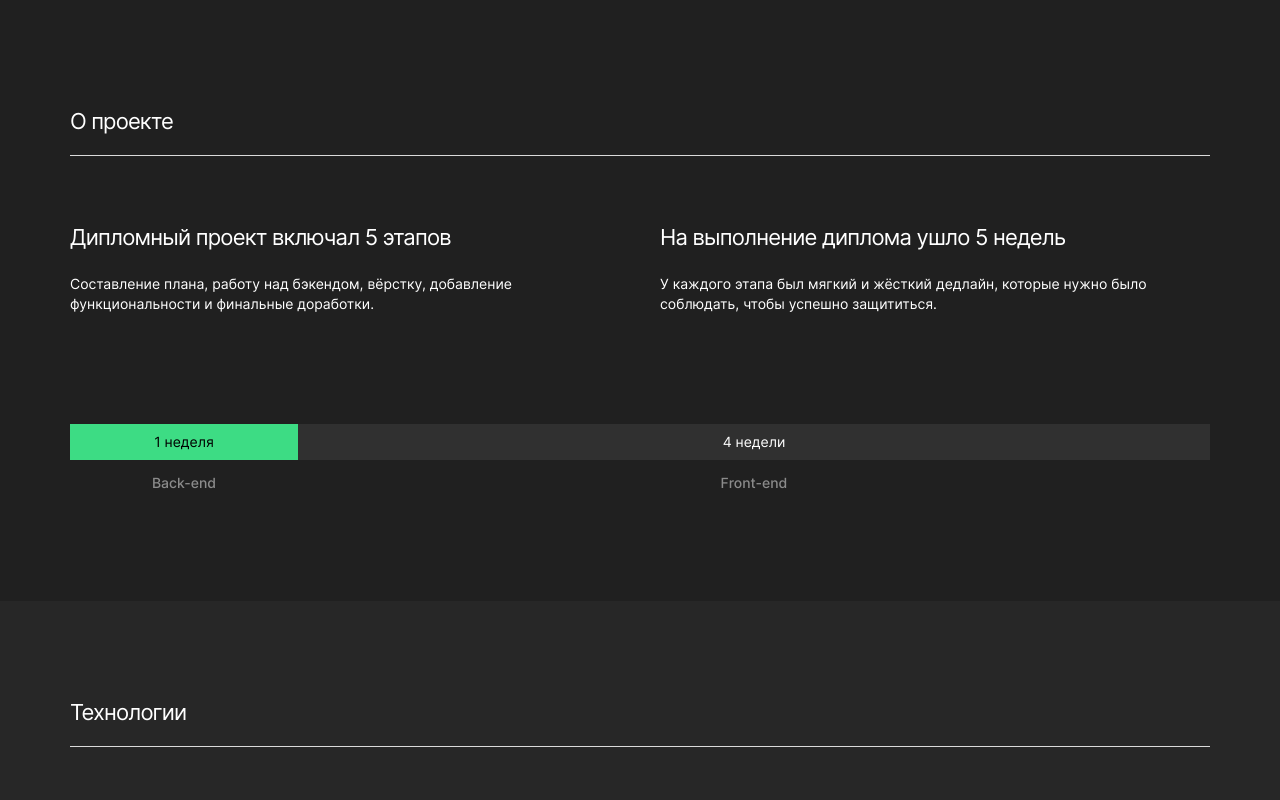
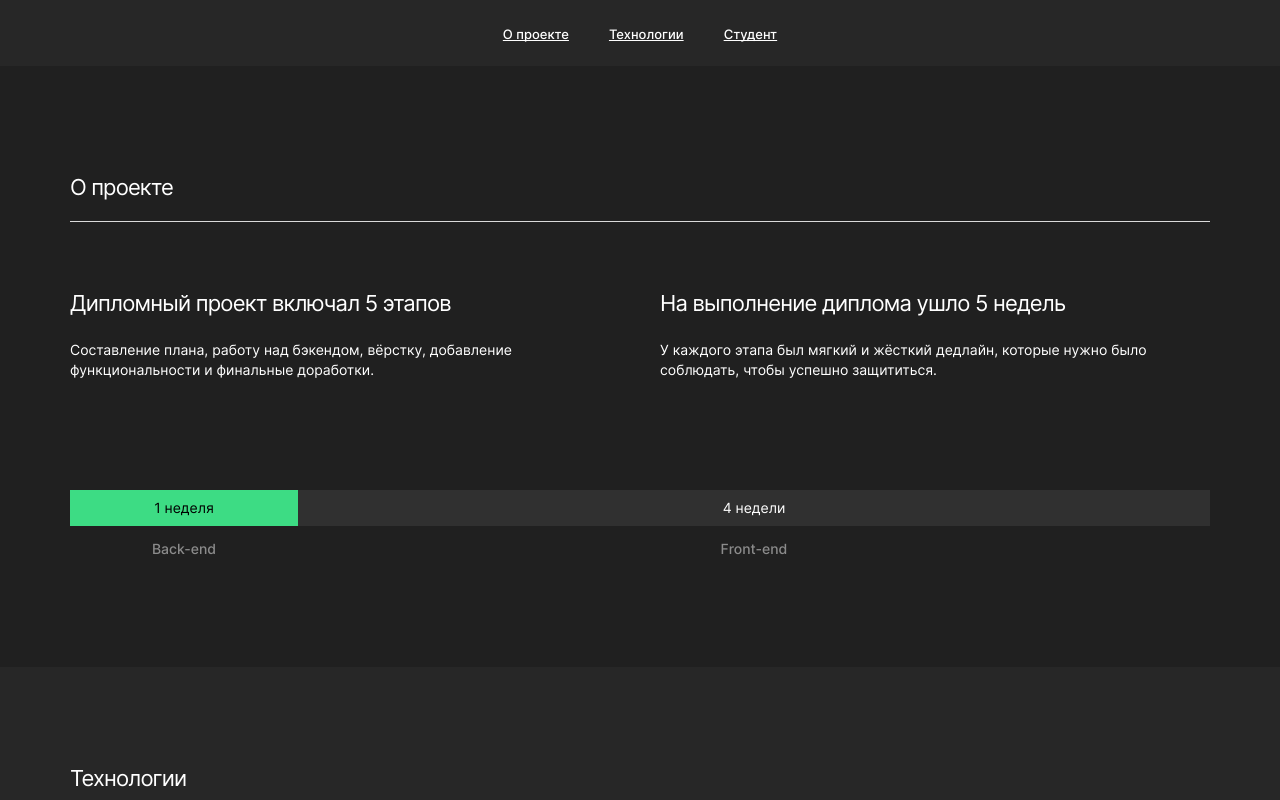
Before and after one commit to Evgeniy-Moskvin/movies-explorer-frontend, a React (Create React App) app: page / in a window 1280 px wide. Shown: the top 800 px of the page. Built offline with nearby package versions, Linux system fonts and the light colour scheme.

Commit message:
feat: сверстать компонент NavTab

```diff
--- a/src/components/AboutMe/AboutMe.jsx
+++ b/src/components/AboutMe/AboutMe.jsx
@@ -4,7 +4,7 @@ import photo from '../../images/evgeniy-moskvin.jpeg';
 
 const AboutMe = () => {
   return (
-    <section className="about-me">
+    <section id="about-me" className="about-me">
       <div className="container">
         <h2 className="section-title about-me__title">Студент</h2>
 
--- a/src/components/AboutProject/AboutProject.jsx
+++ b/src/components/AboutProject/AboutProject.jsx
@@ -3,7 +3,7 @@ import './AboutProject.css';
 
 const AboutProject = () => {
   return (
-    <section className="about-project">
+    <section id="about-project" className="about-project">
       <div className="container">
         <h2 className="section-title about-project__title">О проекте</h2>
 
--- a/src/components/App/App.jsx
+++ b/src/components/App/App.jsx
@@ -1,5 +1,6 @@
 import './App.css';
 
+import NavTab from '../NavTab/NavTab';
 import AboutProject from '../AboutProject/AboutProject';
 import Techs from '../Techs/Techs';
 import AboutMe from '../AboutMe/AboutMe';
@@ -10,6 +11,7 @@ import Footer from '../Footer/Footer';
 function App() {
   return (
     <>
+      <NavTab/>
       <AboutProject/>
       <Techs/>
       <AboutMe/>
--- /dev/null
+++ b/src/components/NavTab/NavTab.css
@@ -0,0 +1,33 @@
+.nav-tab {
+  padding-top: 24px;
+  padding-bottom: 24px;
+
+  background-color: #272727;
+}
+
+.nav-tab__list {
+  display: flex;
+  justify-content: center;
+  align-items: center;
+  gap: 0 40px;
+
+  margin: 0;
+  padding: 0;
+
+  list-style: none;
+}
+
+.nav-tab__item {
+  margin: 0;
+  padding: 0;
+}
+
+.nav-tab__link {
+  font-weight: 500;
+  font-style: normal;
+  font-size: 13px;
+  line-height: 16px;
+  text-decoration: underline;
+  text-decoration-skip-ink: none;
+  color: #ffffff;
+}
--- /dev/null
+++ b/src/components/NavTab/NavTab.jsx
@@ -0,0 +1,24 @@
+import React from 'react';
+import './NavTab.css';
+
+const NavTab = () => {
+  return (
+    <nav className="nav-tab">
+      <div className="container">
+        <ul className="nav-tab__list">
+          <li className="nav-tab__item">
+            <a href="#about-project" className="nav-tab__link link-animate">О проекте</a>
+          </li>
+          <li className="nav-tab__item">
+            <a href="#techs" className="nav-tab__link link-animate">Технологии</a>
+          </li>
+          <li className="nav-tab__item">
+            <a href="#about-me" className="nav-tab__link link-animate">Студент</a>
+          </li>
+        </ul>
+      </div>
+    </nav>
+  );
+};
+
+export default NavTab;
--- a/src/components/Techs/Techs.jsx
+++ b/src/components/Techs/Techs.jsx
@@ -3,7 +3,7 @@ import './Techs.css';
 
 const Techs = () => {
   return (
-    <section className="tech">
+    <section id="techs" className="tech">
       <div className="container">
         <h2 className="section-title tech__title">Технологии</h2>
 
```
